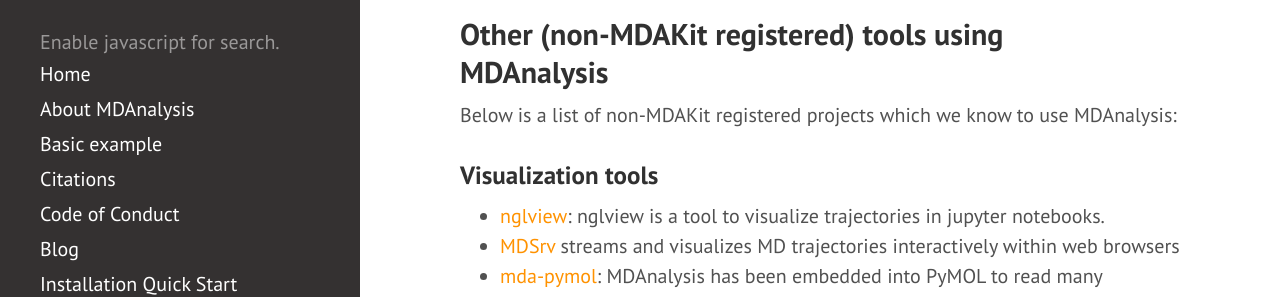
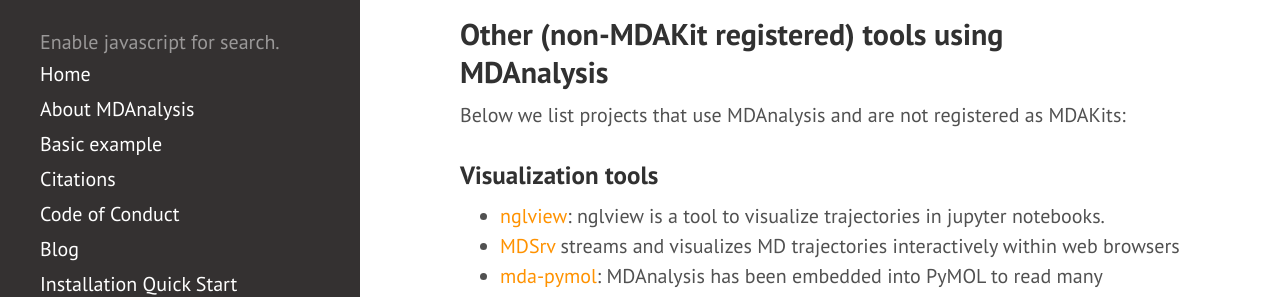
Before and after one commit to MDAnalysis/MDAnalysis.github.io, a Jekyll site: the page built from pages/mdakits.md, in a window 1280 px wide and 900 px high, scrolled down 347 px. Shown: the part 158-455 px from the top of the window. Built offline with Jekyll 4.4.1, drawn with Linux system fonts in a browser that asks for light colours; comment, search, counter and statistics services are not loaded.

Commit message:
Update pages/mdakits.md
Co-authored-by: Lily Wang <31115101+lilyminium@users.noreply.github.com>

```diff
--- a/pages/mdakits.md
+++ b/pages/mdakits.md
@@ -23,7 +23,7 @@ or share it with on our [mailing list]({{ site.mailinglists.discussion.url }})!*
 
 ## Other (non-MDAKit registered) tools using MDAnalysis
 
-Below is a list of non-MDAKit registered projects which we know to use MDAnalysis:
+Below we list projects that use MDAnalysis and are not registered as MDAKits:
 
 
 ### Visualization tools
```
